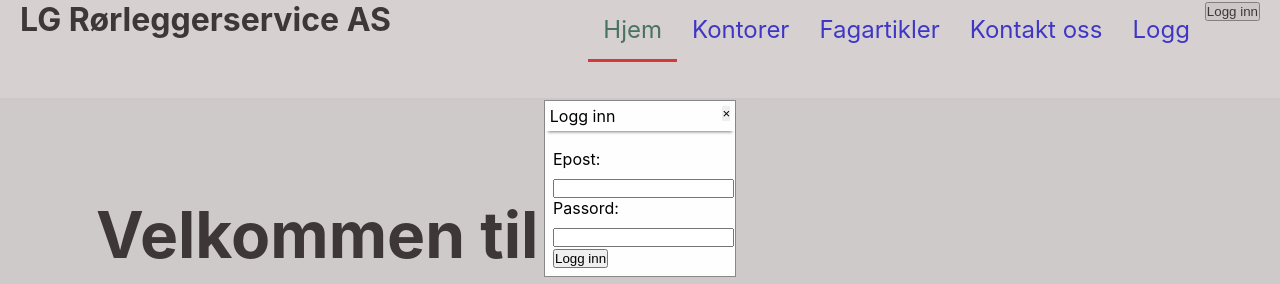
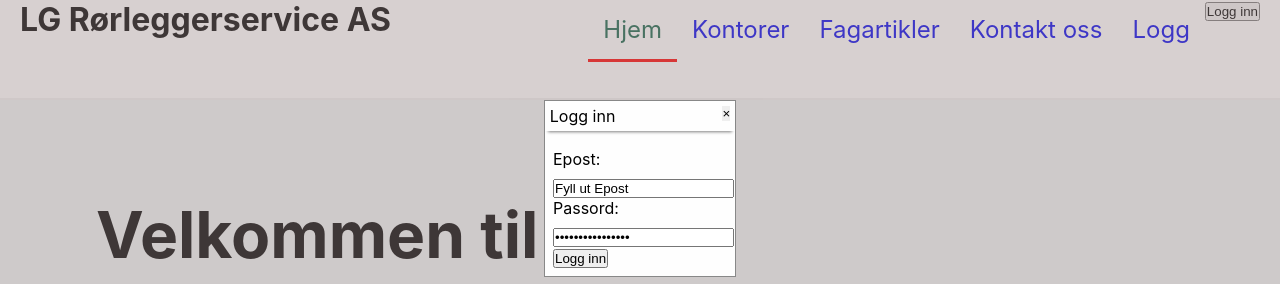
Before and after one commit to Snailey/WebapplikasjonerEksamen, a React (Create React App) app in the folder frontend/: page / in a window 1280 px wide. Both pictures are taken after a click on the button "Logg inn". Shown: the top 284 px of the page. Built offline with nearby package versions, Linux system fonts and the light colour scheme.

Commit message:
logged inn and gets token

```diff
--- a/frontend/src/components/Modal.jsx
+++ b/frontend/src/components/Modal.jsx
@@ -14,7 +14,10 @@ import { login } from '../utils/users';
 
 const Modal = (props) => {
   const [user, setUser] = useContext(Context);
-  const [loginData, setLoginData] = useState('');
+  const [loginData, setLoginData] = useState({
+    email: 'Fyll ut Epost',
+    password: 'Skriv en passord',
+  });
   const [error, setError] = useState('');
 
   const handleSubmit = async (event) => {
@@ -25,6 +28,7 @@ const Modal = (props) => {
     setUser(data);
     props.updateModal(false);
   };
+
   const updateValue = (event) => {
     const inputValue = { [event.target.name]: event.target.value };
     setLoginData((prev) => ({
@@ -32,6 +36,7 @@ const Modal = (props) => {
       ...inputValue,
     }));
   };
+
   return (
     <>
       <StyledModal>
@@ -56,9 +61,25 @@ const Modal = (props) => {
                 </p>
               )}
               <Label>Epost:</Label>
-              <input type="text" onChange={updateValue} name="email" />
+              <input
+                type="email"
+                name="email"
+                id="email"
+                onChange={(e) =>
+                  setLoginData({ ...loginData, email: e.target.value })
+                }
+                value={loginData.email}
+              />
               <Label>Passord:</Label>
-              <input type="password" onChange={updateValue} name="password" />
+              <input
+                type="password"
+                name="password"
+                id="password"
+                onChange={(e) =>
+                  setLoginData({ ...loginData, password: e.target.value })
+                }
+                value={loginData.password}
+              />
               <button type="button" onClick={handleSubmit}>
                 Logg inn
               </button>
--- a/frontend/src/styles/StyledComponents.jsx
+++ b/frontend/src/styles/StyledComponents.jsx
@@ -11,7 +11,7 @@ export const StyledBurger = styled.div`
   z-index: 20;
   display: none;
 
-  @media (max-width: 768px) {
+  @media (max-width: 700px) {
     display: flex;
     justify-content: space-around;
     flex-flow: column nowrap;
--- a/frontend/src/utils/users.js
+++ b/frontend/src/utils/users.js
@@ -12,7 +12,7 @@ export const register = async (data) => {
 export const login = async (data) => {
   console.log(data);
   try {
-    const result = await http.post(`/login`, { ...data });
+    const result = await http.post(`/auth/login`, { ...data });
     console.log(JSON.stringify(result));
     return result;
   } catch (err) {
```
